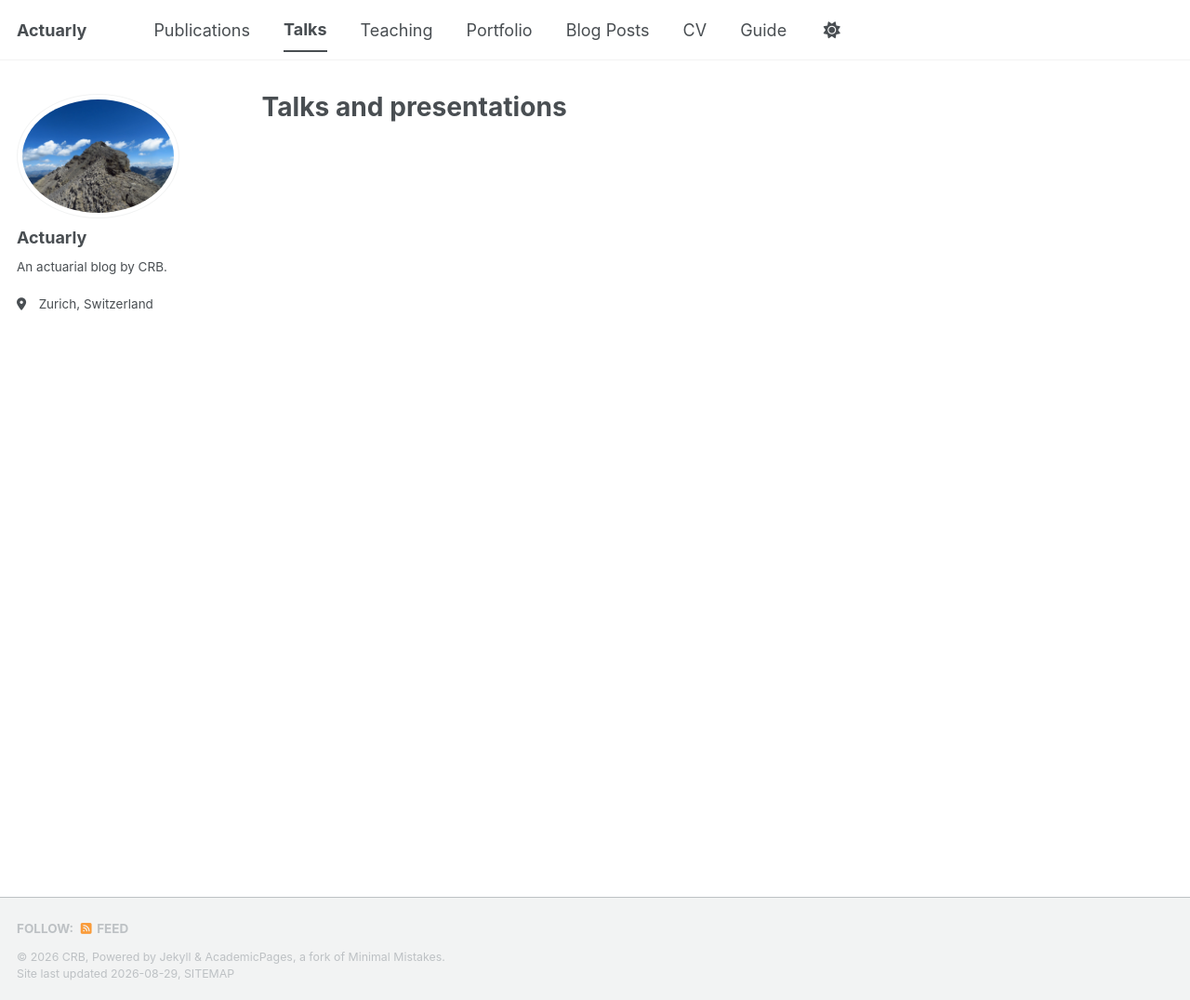
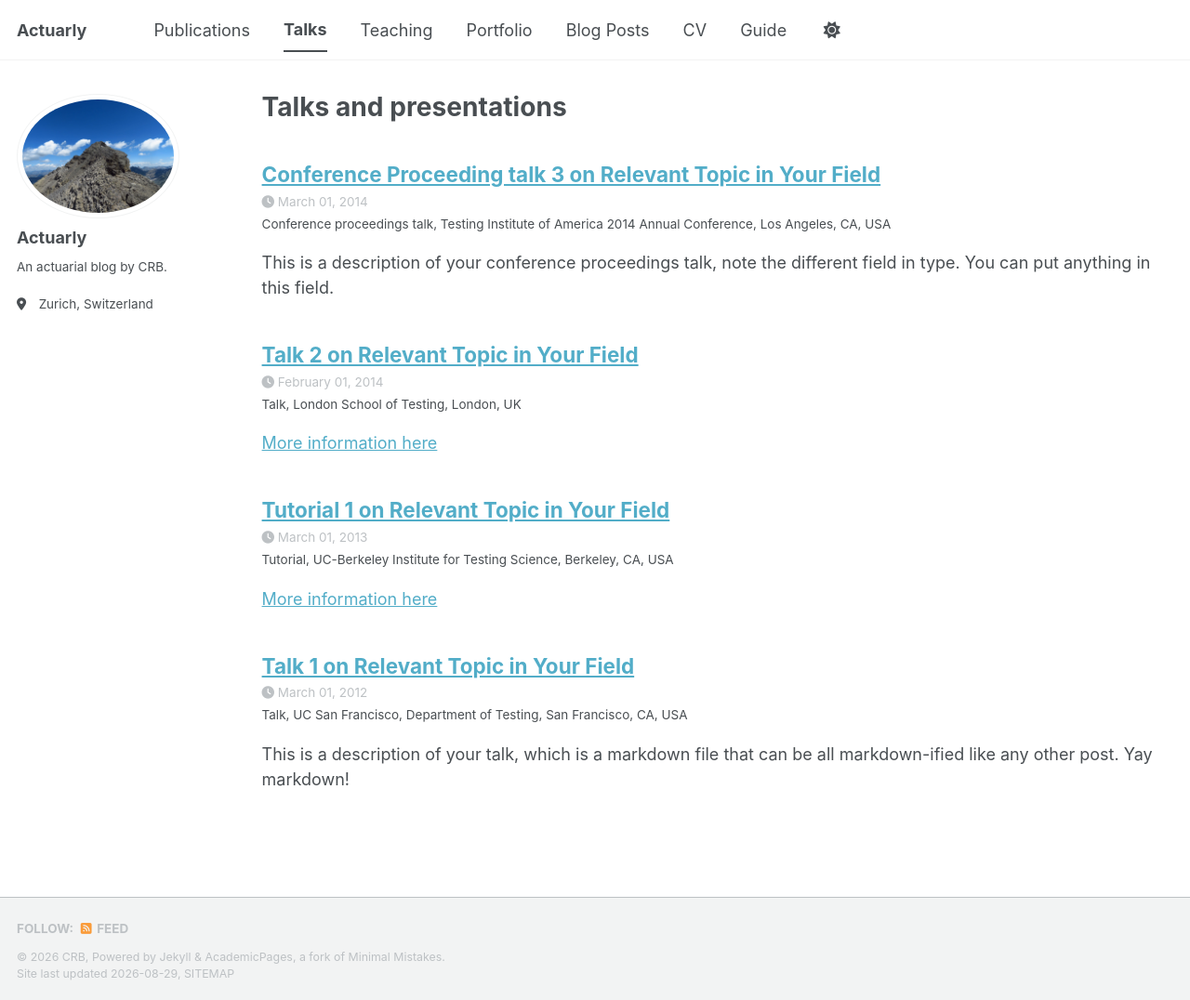
Before and after one commit to Actuarly/Actuarly.github.io, a Jekyll site: the page built from _pages/talks.html, in a window 1280 px wide and 1076 px high. Shown: the whole window at 93% size. Built offline with Jekyll 4.4.1, drawn with Linux system fonts in a browser that asks for light colours; a style sheet for code colours, icons or effects is not loaded; part of the change alters nothing that is shown.

```diff
--- a/_config.yml
+++ b/_config.yml
@@ -221,18 +221,18 @@ kramdown:
 
 # These settings control the types of collections used by the template
 collections:
-  #teaching:
-    #output: true
-    #permalink: /:collection/:path/
+  teaching:
+    output: true
+    permalink: /:collection/:path/
   blog:
     output: true
     permalink: /:collection/:path/
-  #portfolio:
-    #output: true
-    #permalink: /:collection/:path/
-  #talks:
-    #output: true
-    #permalink: /:collection/:path/
+  portfolio:
+    output: true
+    permalink: /:collection/:path/
+  talks:
+    output: true
+    permalink: /:collection/:path/
 
 
 # These settings control how pages and collections are included in the site
@@ -255,15 +255,6 @@ defaults:
     values:
       layout: single
       author_profile: true
-  # _teaching
-  #- scope:
-   #   path: ""
-   #   type: teaching
-   # values:
-      #layout: single
-     # author_profile: true
-     # share: true
-      #comments: true
   # _publications
   - scope:
       path: ""
```
